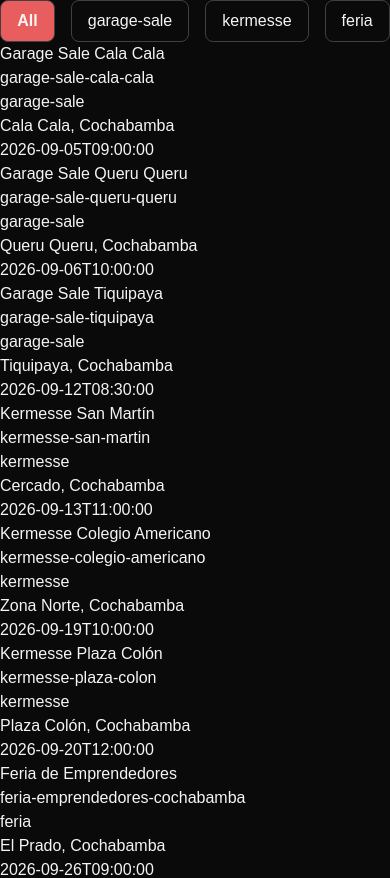
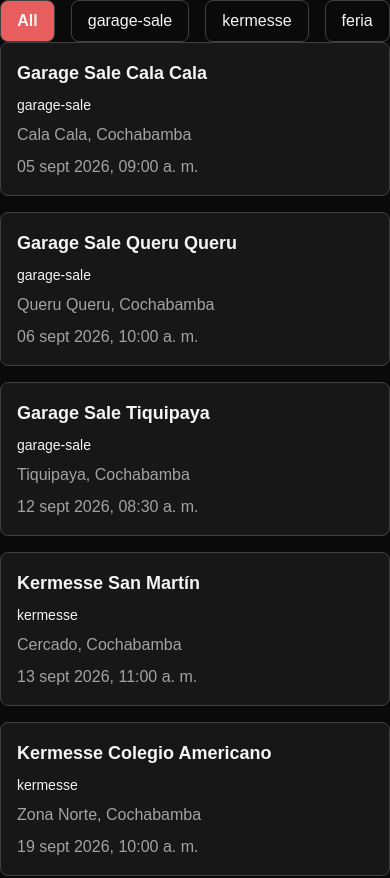
Before and after one commit to learnbit/eventos, a Next.js app: page / in a window 390 px wide. Shown: the top 878 px of the page. Built offline with nearby package versions, Linux system fonts and the light colour scheme.

Commit message:
style: add responsive event cards and date formatting

```diff
--- a/src/app/page.tsx
+++ b/src/app/page.tsx
@@ -25,9 +25,11 @@ export default async function AppPage({ searchParams }: AppPageProps) {
     <div>
       <CategoryFilter activeCategory={category} />
 
-      {filteredEvents.map((event) => (
-        <EventCard key={event.id} event={event} />
-      ))}
+      <div className="grid gap-4 grid-cols-1 md:grid-cols-2 lg:grid-cols-3">
+        {filteredEvents.map((event) => (
+          <EventCard key={event.id} event={event} />
+        ))}
+      </div>
     </div>
   );
 }
--- a/src/components/EventCard.tsx
+++ b/src/components/EventCard.tsx
@@ -1,4 +1,5 @@
 import { Event } from "@/types/event";
+import { formatDate } from "@/utils/date";
 import Link from "next/link";
 
 type EventCardProps = {
@@ -9,14 +10,13 @@ export default function EventCard({ event }: EventCardProps) {
   const { title, category, location, date, slug } = event;
 
   return (
-    <div>
-      <h2>{title}</h2>
-      <p>
-        <Link href={`/events/${slug}`}>{slug}</Link>
-      </p>
-      <p>{category}</p>
-      <p>{location}</p>
-      <p>{date}</p>
+    <div className="bg-surface border border-border rounded-md p-4 w-full space-y-2">
+      <h2 className="text-lg font-semibold">
+        <Link href={`/events/${slug}`}>{title}</Link>
+      </h2>
+      <p className="text-sm">{category}</p>
+      <p className="text-muted">{location}</p>
+      <p className="text-muted">{formatDate(date)}</p>
     </div>
   );
 }
--- /dev/null
+++ b/src/utils/date.ts
@@ -0,0 +1,11 @@
+export function formatDate(date: string): string {
+  const formatter = new Intl.DateTimeFormat("es-BO", {
+    day: "2-digit",
+    month: "short",
+    year: "numeric",
+    hour: "2-digit",
+    minute: "2-digit",
+  });
+
+  return formatter.format(new Date(date));
+}
```
